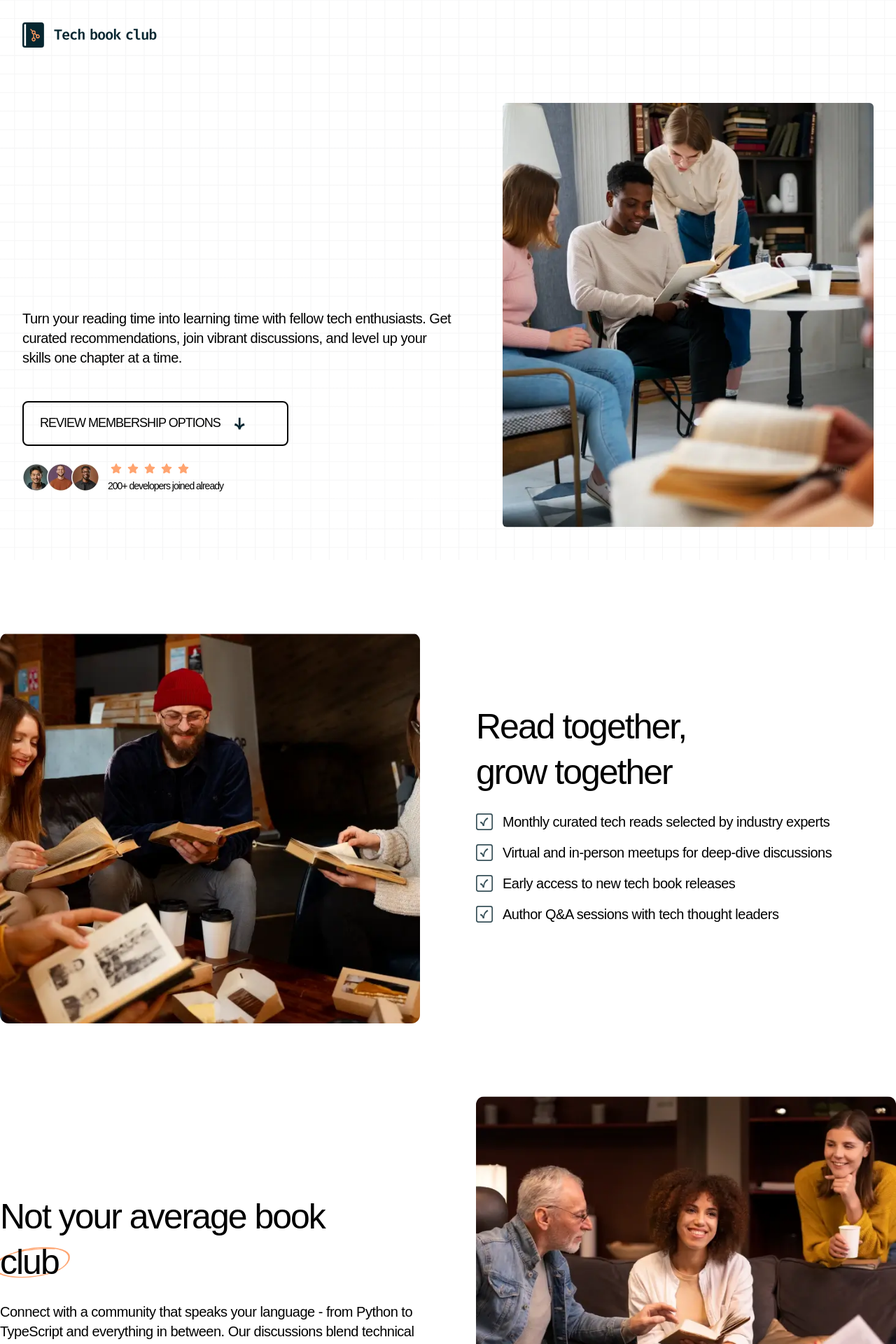
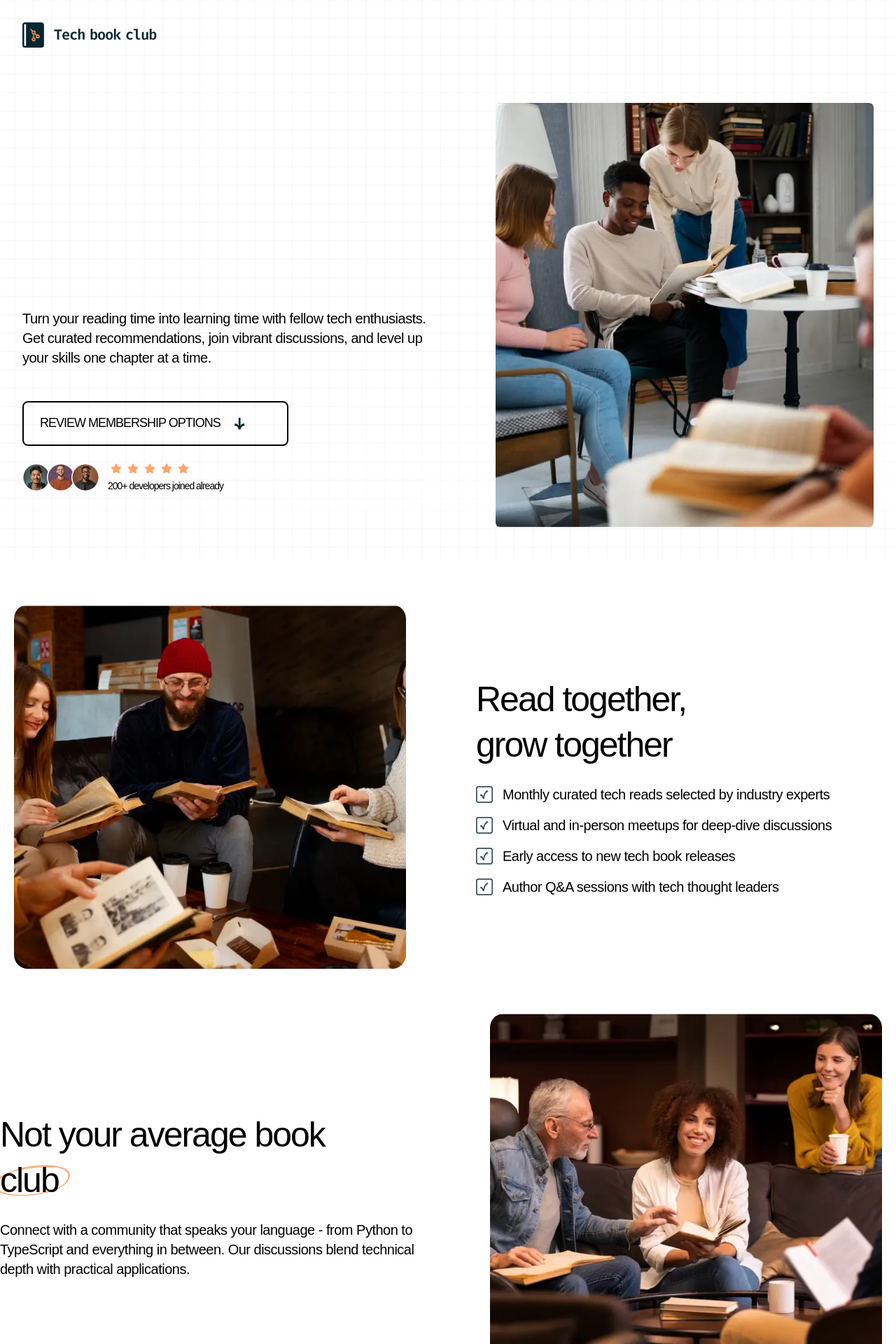
Before and after one commit to Kiru100/fm-tech-book-club-landing-page, a Next.js app: page / in a window 1280 px wide. Shown: the top 1920 px of the page at 70% size. Built offline with nearby package versions, Linux system fonts and the light colour scheme; a web font is replaced by a local one.

Commit message:
Updated image location and size on hero, not your average club section and read together section.

```diff
--- a/app/components/Hero/index.tsx
+++ b/app/components/Hero/index.tsx
@@ -27,12 +27,12 @@ export default function Hero() {
                             </div>
                         </div>
                         {/* Right Column */}
-                        <div className="flex justify-center w-full lg:justify-end">
-                            <div className="rounded-md overflow-hidden w-full lg:h-[606px]">
+                        <div className="flex justify-center w-full lg:items-center">
+                            <div className="rounded-md overflow-hidden w-full lg:w-[540px]">
                                 <Image
                                     src={image_hero_bg}
                                     alt="Rating Image Avatars"
-                                    className="w-full h-full object-cover"
+                                    className="w-full h-full lg:w-[540px] lg:h-[606px] rounded-md  object-cover"
                                     width={540}
                                     height={606}
                                     priority
--- a/app/components/NotYourAverageClubSection/index.tsx
+++ b/app/components/NotYourAverageClubSection/index.tsx
@@ -24,8 +24,8 @@ function NotYourAverageClubSection() {
                     </p>
                 </div>
             </div>
-            <div className="mt-10 rounded-[12.25px] overflow-hidden">
-                <Image src={image_not_average} alt="People laughing." className="w-full h-full object-cover" />
+            <div className="mt-10 rounded-[12.25px] overflow-hidden lg:mt-0 lg:justify-self-center">
+                <Image src={image_not_average} alt="People laughing." className="w-full h-full object-cover lg:w-[560px] lg:h-[520px] lg:rounded-[20px]" />
             </div>
         </section>
     )
--- a/app/components/ReadTogetherSection/index.tsx
+++ b/app/components/ReadTogetherSection/index.tsx
@@ -37,8 +37,11 @@ function ReadTogetherSection() {
                 </div>
             </div>
             {/* 2nd Column */}
-            <div className="mt-10 rounded-[12.25px] overflow-hidden lg:order-1">
-                <Image src={image_together_bg} alt="People reading together." className="w-full h-full object-cover" />
+            <div className="mt-10 rounded-[12.25px] overflow-hidden lg:order-1 lg:mt-0 lg:justify-self-center">
+                <Image
+                    src={image_together_bg}
+                    alt="People reading together."
+                    className="w-full h-full object-cover lg:w-[560px] lg:h-[520px] rounded-[20px]" />
             </div>
         </section>
     )
```
